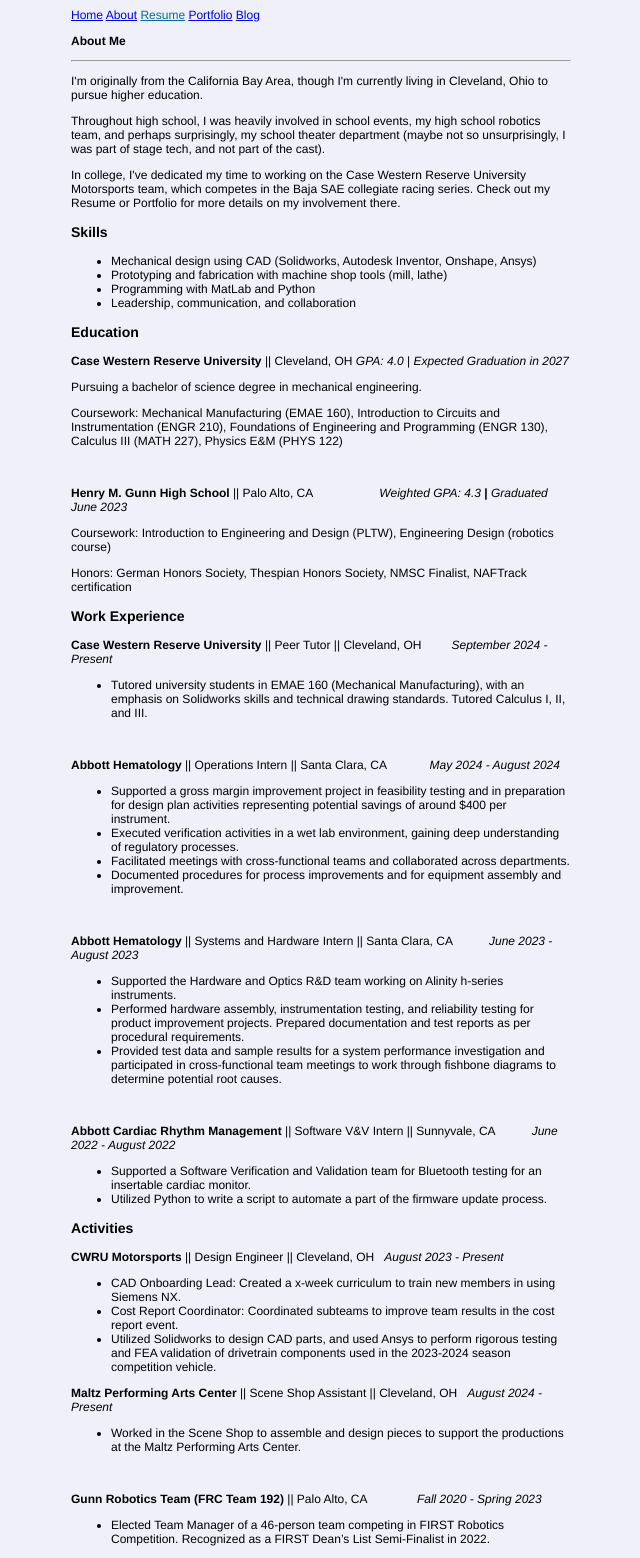
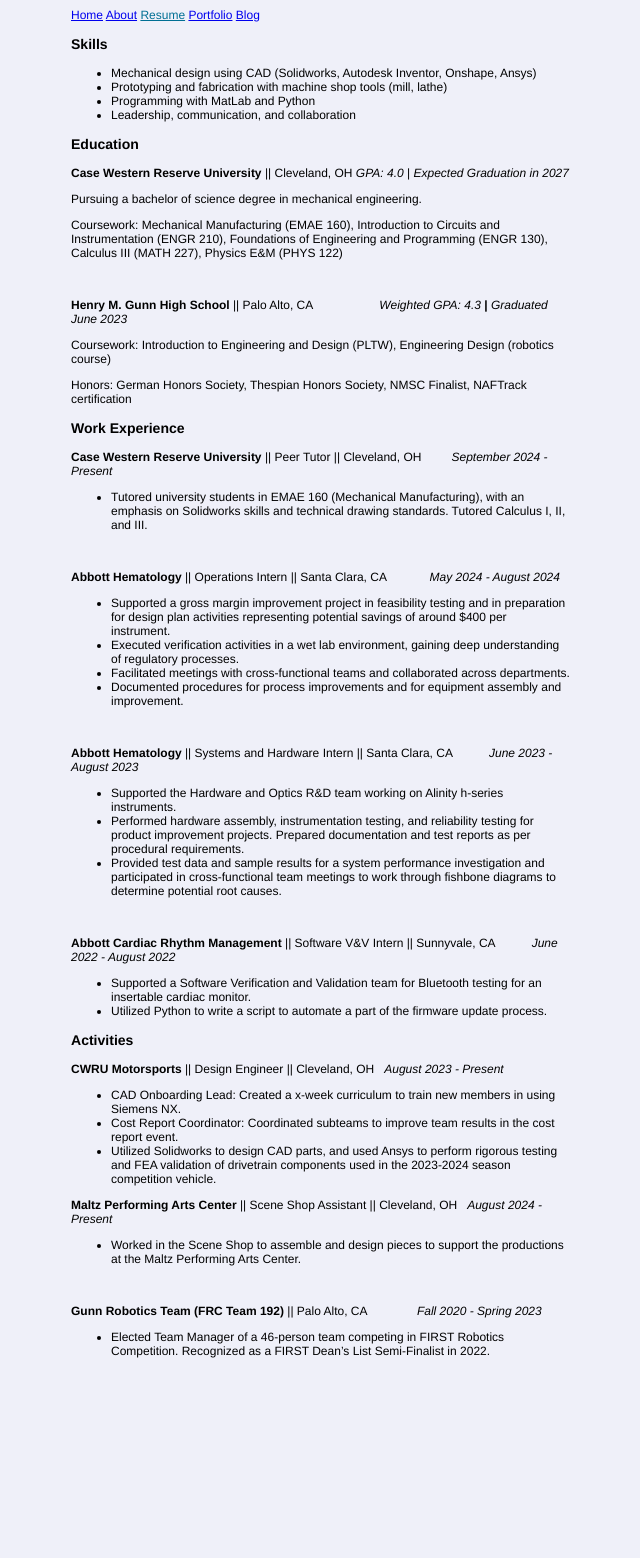
Before and after one commit to lucyttma/lucyttma.github.io, a Jekyll site: the page built from static/resume.html, in a window 1280 px wide. Shown: the whole page, without its empty margins (87-727 px from the left). Built offline with Jekyll 4.4.1, drawn with Linux system fonts in a browser that asks for light colours; after the commit the page ends 1370 px from its top, so only the background shows below that.

Commit message:
Update resume.html

```diff
--- a/static/resume.html
+++ b/static/resume.html
@@ -2,13 +2,6 @@
 layout: default
 title: Resume
 ---
-
-<p><strong>About Me</strong></p>
-<hr />
-<p>I'm originally from the California Bay Area, though I'm currently living in Cleveland, Ohio to pursue higher education.</p>
-<p>Throughout high school, I was heavily involved in school events, my high school robotics team, and perhaps surprisingly, my school theater department (maybe not so unsurprisingly, I was part of stage tech, and not part of the cast).</p>
-<p>In college, I've dedicated my time to working on the&nbsp;Case Western Reserve University Motorsports team, which competes in the Baja SAE collegiate racing series. Check out my Resume or Portfolio for more details on my involvement there.</p>
-
 <h3><b>Skills&nbsp;</b></h3>
 <ul>
 <li style="font-weight: 400;" aria-level="1"><span style="font-weight: 400;">Mechanical design using CAD (Solidworks, Autodesk Inventor, Onshape, Ansys)</span></li>
```
